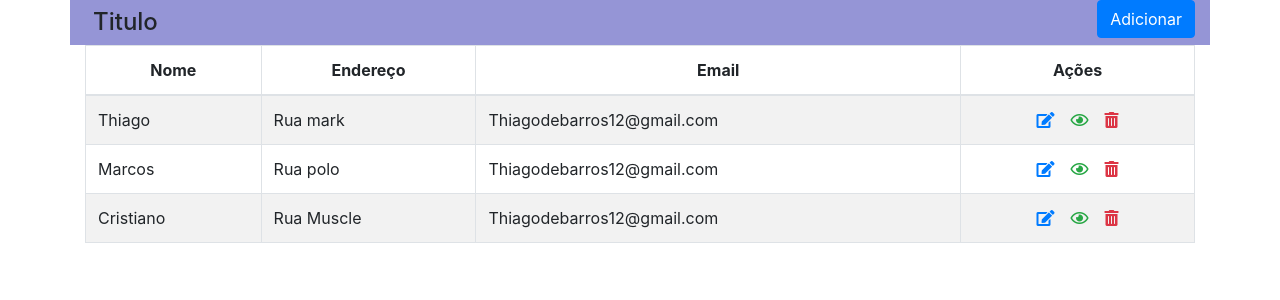
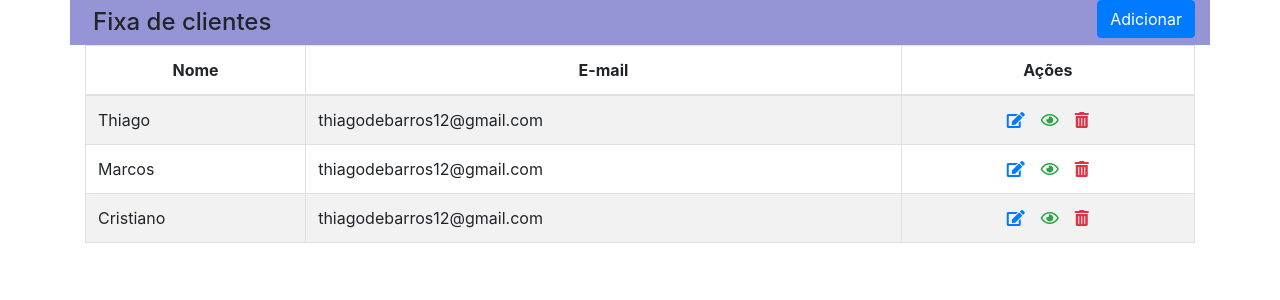
Before and after one commit to THIAGOMATHEUSCSS/exerciciomarques, an Angular app: page / in a window 1280 px wide. Shown: the top 300 px of the page. Built offline with nearby package versions, Linux system fonts and the light colour scheme.

Commit message:
Iteração cim for e criação do objeto pessoa

```diff
--- a/src/app/app.component.html
+++ b/src/app/app.component.html
@@ -6,7 +6,7 @@
 <div class="container">
   <div class="row">
     <div class="col-sm-6">
-      <h4 class="m-2">Titulo</h4>
+      <h4 class="m-2">{{ titulo }}</h4>
     </div>
     <div class="col-sm-6">
       <lib-botao-adicionar></lib-botao-adicionar>
@@ -16,46 +16,21 @@
     <thead>
       <tr class="text-center">
         <th scope="col">Nome</th>
-        <th scope="col">Endereço</th>
-        <th scope="col">Email</th>
-        <th scope="col" class="text-center">Ações</th>
+        <th scope="col">E-mail</th>
+        <th scope="col">Ações</th>
       </tr>
     </thead>
+
     <tbody>
-      <tr>
-        <td scope="row">Thiago</td>
-        <td>Rua mark</td>
-        <td>Thiagodebarros12@gmail.com</td>
+      <tr *ngFor="let pessoa of pessoas">
+        <td scope="row">{{ pessoa.nome }}</td>
+        <td>{{ pessoa.email }}</td>
         <td class="text-center">
           <lib-icone-editar></lib-icone-editar>
           <lib-icone-visualizar></lib-icone-visualizar>
           <lib-icone-lixeira></lib-icone-lixeira>
         </td>
       </tr>
-      <tr>
-        <td scope="row">Marcos</td>
-        <td>Rua polo</td>
-        <td>Thiagodebarros12@gmail.com</td>
-        <td class="text-center">
-          <lib-icone-editar></lib-icone-editar>
-          <lib-icone-visualizar></lib-icone-visualizar>
-          <lib-icone-lixeira></lib-icone-lixeira>
-
-
-        </td>
-      </tr>
-      <tr>
-        <td scope="row">Cristiano</td>
-        <td>Rua Muscle</td>
-        <td>Thiagodebarros12@gmail.com</td>
-        <td class="text-center">
-          <lib-icone-editar></lib-icone-editar>
-          <lib-icone-visualizar></lib-icone-visualizar>
-          <lib-icone-lixeira></lib-icone-lixeira>
-
-
-        </td>
-      </tr>
     </tbody>
   </table>
 </div>
--- a/src/app/app.component.ts
+++ b/src/app/app.component.ts
@@ -6,5 +6,26 @@ import { Component } from '@angular/core';
   styleUrls: ['./app.component.scss']
 })
 export class AppComponent {
-  title = 'novoprojeto';
+  titulo = 'Fixa de clientes';
+
+  pessoas = [
+   {
+     "nome" : "Thiago",
+     "enereco" : "Rua Mark",
+     "email" : "thiagodebarros12@gmail.com"
+   },
+   {
+     "nome" : "Marcos",
+     "endereco" : "Rua polo",
+     "email" : "thiagodebarros12@gmail.com"
+   },
+   {
+     "nome" : "Cristiano",
+     "endereco" : "Rua Muscle",
+     "email" : "thiagodebarros12@gmail.com"
+   }
+
+
+
+  ]
 }
--- a/src/app/app.module.ts
+++ b/src/app/app.module.ts
@@ -5,18 +5,21 @@ import { BotaoAdicionarModule } from './../../projects/layout/src/lib/botao-adic
 import { LayoutModule } from './../../projects/layout/src/lib/layout.module';
 import { NgModule } from '@angular/core';
 import { BrowserModule } from '@angular/platform-browser';
-
 import { AppRoutingModule } from './app-routing.module';
 import { AppComponent } from './app.component';
-
 import { Foo2Component } from './foo2/foo2.component';
 
 @NgModule({
-  declarations: [AppComponent,
-
-    Foo2Component],
-  imports: [BrowserModule,
-    LayoutModule, AppRoutingModule, BotaoAdicionarModule, IconeEditarModule, IconeVisualizarModule, IconeLixeiraModule],
+  declarations: [AppComponent, Foo2Component],
+  imports: [
+    BrowserModule,
+    LayoutModule,
+    AppRoutingModule,
+    BotaoAdicionarModule,
+    IconeEditarModule,
+    IconeVisualizarModule,
+    IconeLixeiraModule,
+  ],
   providers: [],
   bootstrap: [AppComponent],
 })
```
Also changed, not shown: 1 other file (tests, documents, lock files or other folders).
